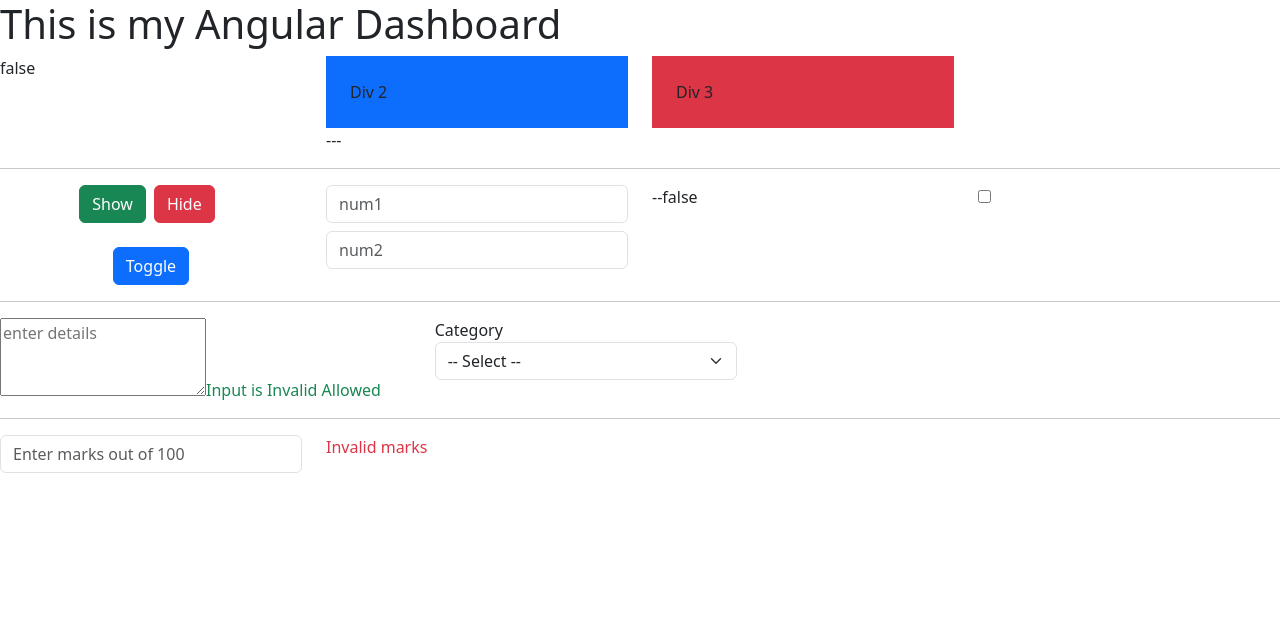
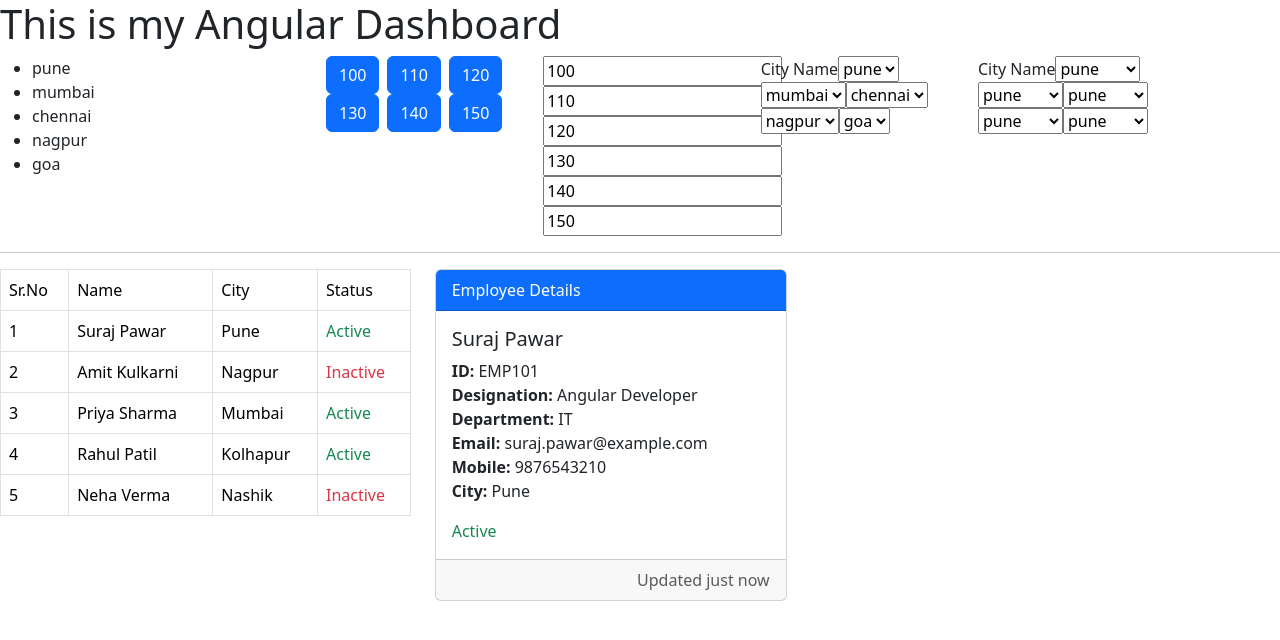
Before and after one commit to SurajPawar15-smart/angular-32, an Angular app: page / in a window 1280 px wide. Shown: the top 640 px of the page. Built offline with nearby package versions, Linux system fonts and the light colour scheme.

Commit message:
ngFor added

```diff
--- a/src/app/app.html
+++ b/src/app/app.html
@@ -8,5 +8,6 @@
 </table> -->
 <!-- <app-data-types></app-data-types> -->
 <!-- <app-data-binding></app-data-binding> -->
-<app-ng-if-ex></app-ng-if-ex>
+<!-- <app-ng-if-ex></app-ng-if-ex> -->
+<app-ng-for-ex></app-ng-for-ex>
 <router-outlet></router-outlet>
--- a/src/app/components/ng-for-ex/ng-for-ex.html
+++ b/src/app/components/ng-for-ex/ng-for-ex.html
@@ -1 +1,98 @@
-<p>ng-for-ex works!</p>
+<div class="row">
+    <div class="col-3">
+        <ul>
+            <li *ngFor="let item of cityList">
+                {{item}}
+            </li>
+        </ul>
+    </div>
+    <div class="col-2">
+        <!-- <div>
+            <button *ngFor="let roll of rollNoList">{{roll}}
+            </button>
+        </div> -->
+        <div>
+            @for (roll of rollNoList; track roll) {
+            <button class="btn btn-primary me-2">
+                {{ roll }}
+            </button>
+            }
+        </div>
+    </div>
+    <div class="col-2">
+        <input *ngFor="let roll of rollNoList" [value]="roll" type="text"
+            placeholder="roll">
+    </div>
+    <div class="col-2">
+        <label for="city">City Name</label>
+        <select *ngFor="let city of cityList " id="city">
+            <option value>{{city}}</option>
+        </select>
+    </div>
+    <div class="col-2">
+        <label for="city">City Name</label>
+        <select *ngFor="let city of cityList " id="city">
+            <option *ngFor="let cityName of cityList"
+                value>{{cityName}}</option>
+        </select>
+    </div>
+</div>
+<hr>
+<div class="row">
+    <div class="col-4">
+        <table class="table table-bordered">
+            <thead>
+                <tr>
+                    <td>Sr.No</td>
+                    <td>Name</td>
+                    <td>City</td>
+                    <td>Status</td>
+                </tr>
+            </thead>
+            <tbody>
+                <tr *ngFor="let stud of studentList;let srNo =index">
+                    <td>{{srNo+1}}</td>
+                    <td>{{stud.name}}</td>
+                    <td>{{stud['city']}}</td>
+                    <td>
+                        <span [class.text-success]="stud.isActive"
+                            [class.text-danger]="!stud.isActive">
+                            {{ stud.isActive ? 'Active' : 'Inactive' }}
+                        </span>
+                    </td>
+                </tr>
+            </tbody>
+        </table>
+    </div>
+    <div class="col-4">
+        <div class="card" style="width: 22rem;">
+            <div class="card-header bg-primary text-white">
+                Employee Details
+            </div>
+
+            <div class="card-body">
+                <h5 class="card-title">{{ employeeDetails.name }}</h5>
+                <p class="card-text">
+                    <strong>ID:</strong> {{ employeeDetails.empId }} <br />
+                    <strong>Designation:</strong> {{ employeeDetails.designation
+                    }} <br />
+                    <strong>Department:</strong> {{ employeeDetails.department
+                    }} <br />
+                    <strong>Email:</strong> {{ employeeDetails.email }} <br />
+                    <strong>Mobile:</strong> {{ employeeDetails.mobile }} <br />
+                    <strong>City:</strong> {{ employeeDetails.city }}
+                </p>
+
+                <span [class.text-success]="employeeDetails.isActive"
+                    [class.text-danger]="!employeeDetails.isActive">
+                    {{ employeeDetails.isActive ? 'Active' : 'Inactive' }}
+                </span>
+            </div>
+
+            <div class="card-footer text-muted text-end">
+                Updated just now
+            </div>
+        </div>
+
+    </div>
+</div>
--- a/src/app/components/ng-for-ex/ng-for-ex.ts
+++ b/src/app/components/ng-for-ex/ng-for-ex.ts
@@ -1,11 +1,33 @@
+import { NgFor, NgIf } from '@angular/common';
 import { Component } from '@angular/core';
+import { FormsModule } from '@angular/forms';
 
 @Component({
   selector: 'app-ng-for-ex',
-  imports: [],
+  imports: [NgFor, FormsModule],
   templateUrl: './ng-for-ex.html',
   styleUrl: './ng-for-ex.css',
 })
 export class NgForEx {
+  cityList: string[] = ['pune', 'mumbai', 'chennai', 'nagpur', 'goa'];
+  rollNoList: number[] = [100, 110, 120, 130, 140, 150];
 
+  studentList: any[] = [
+    { name: 'Suraj Pawar', city: 'Pune', isActive: true },
+    { name: 'Amit Kulkarni', city: 'Nagpur', isActive: false },
+    { name: 'Priya Sharma', city: 'Mumbai', isActive: true },
+    { name: 'Rahul Patil', city: 'Kolhapur', isActive: true },
+    { name: 'Neha Verma', city: 'Nashik', isActive: false },
+  ];
+
+  employeeDetails: any = {
+    empId: 'EMP101',
+    name: 'Suraj Pawar',
+    designation: 'Angular Developer',
+    department: 'IT',
+    email: 'suraj.pawar@example.com',
+    mobile: '9876543210',
+    city: 'Pune',
+    isActive: true,
+  };
 }
--- a/src/app/components/ng-if-ex/ng-if-ex.html
+++ b/src/app/components/ng-if-ex/ng-if-ex.html
@@ -99,10 +99,11 @@
     </div>
 </div>
 <hr>
+<!-- <div class="row">
     <div class="row">
         <div class="col-3">
             <input
-            type="text"
+                type="number"
                 [(ngModel)]="enteredMarks"
                 name="marks"
                 id="marks"
@@ -116,19 +117,19 @@
             @if (enteredMarks === null) {
             <span class="text-muted">Please enter marks</span>
             }
-        @else if (enteredMarks > 35) {
+            @else if (enteredMarks < 35) {
             <span class="text-danger">Student Failed</span>
             }
-        @else if (enteredMarks > 50) {
+            @else if (enteredMarks < 50) {
             <span class="text-secondary">Student has C Grade</span>
             }
-        @else if (enteredMarks > 65) {
+            @else if (enteredMarks < 65) {
             <span class="text-success">Student has B Grade</span>
             }
-        @else if (enteredMarks > 80) {
+            @else if (enteredMarks < 80) {
             <span class="text-primary">Student has A Grade</span>
             }
-        @else if (enteredMarks >= 95) {
+            @else if (enteredMarks <= 100) {
             <span class="text-warning">Student has A+ Grade</span>
             }
             @else {
@@ -136,3 +137,4 @@
             }
         </div>
     </div>
+</div> -->
--- a/src/app/components/ng-if-ex/ng-if-ex.ts
+++ b/src/app/components/ng-if-ex/ng-if-ex.ts
@@ -15,7 +15,7 @@ export class NgIfEx {
   isActive: boolean = false;
   details: string = '';
   selectedCategory: string = '';
-  enteredMarks: string = '';
+  //enteredMarks: string = '';
 
   showDiv1() {
     this.isDiv1Visible = true;
```
Also changed, not shown: src/app/app.ts (+4 -3 lines), links notes batch-32.txt. Lines whose indentation alone changed are shown as unchanged.
